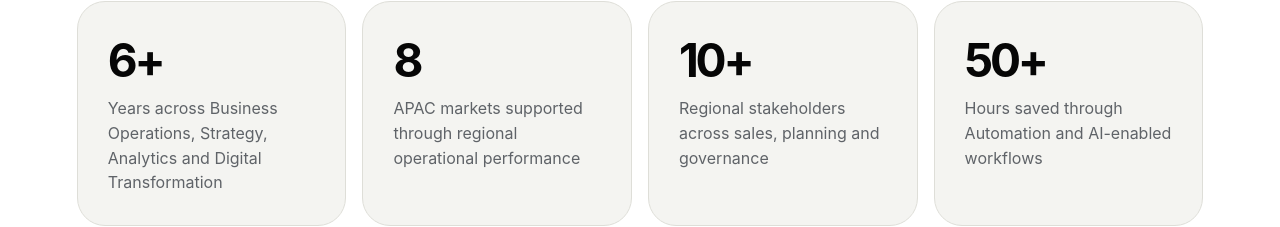
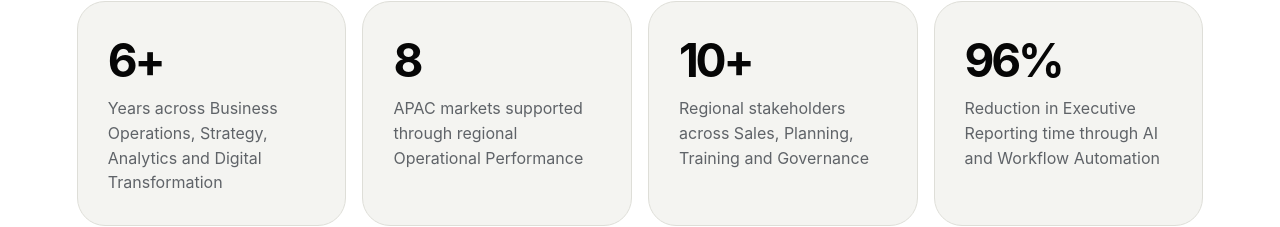
Before and after one commit to i-am-lucifer/My_Portfolio, a Next.js app: page / in a window 1280 px wide. Shown: the part 845-1072 px from the top of the page. Built offline with nearby package versions, Linux system fonts and the light colour scheme.

Commit message:
Update page.jsx

```diff
--- a/app/page.jsx
+++ b/app/page.jsx
@@ -2,9 +2,9 @@ import AnalyticsTracker from './AnalyticsTracker';
 
 const metrics = [
   ['6+', 'Years across Business Operations, Strategy, Analytics and Digital Transformation'],
-  ['8', 'APAC markets supported through regional operational performance'],
-  ['10+', 'Regional stakeholders across sales, planning and governance'],
-  ['50+', 'Hours saved through Automation and AI-enabled workflows'],
+  ['8', 'APAC markets supported through regional Operational Performance'],
+  ['10+', 'Regional stakeholders across Sales, Planning, Training and Governance'],
+  ['96%', 'Reduction in Executive Reporting time through AI and Workflow Automation'],
 ];
 
 const pillars = [
```
